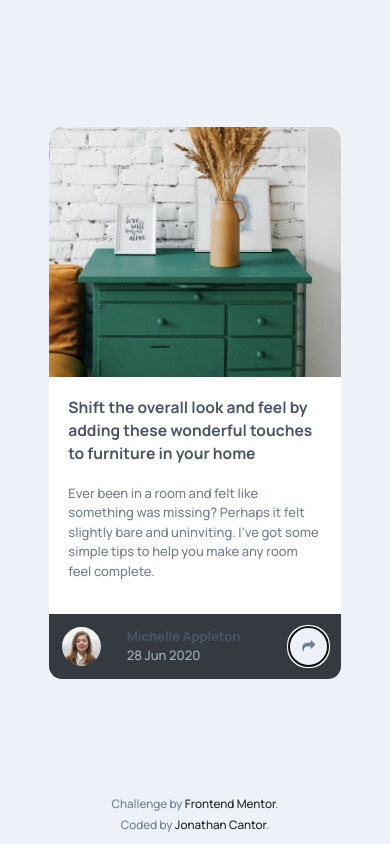
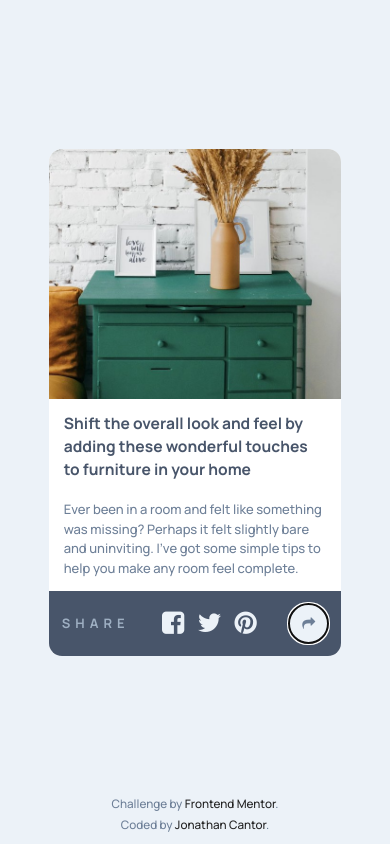
Before and after one commit to jonatcantor/Article-preview-component, a website: page src/pug/index.pug in a window 390 px wide. Both pictures are taken after a click on the button 308 px from the left and 646 px from the top of the page. Drawn offline with nearby package versions, Linux system fonts and the light colour scheme; files that its build step writes are made by us from their sources.

Commit message:
Added button interactivity

```diff
--- a/gulpfile.js
+++ b/gulpfile.js
@@ -23,7 +23,9 @@ function watch(){
 
 function fonts(){
   return gulp.src([
-    './node_modules/font-awesome/fonts/*.ttf'
+    './node_modules/font-awesome/fonts/*.ttf',
+    './node_modules/font-awesome/fonts/*.woff',
+    './node_modules/font-awesome/fonts/*.woff2'
   ])
   .pipe(gulp.dest('./src/fonts'));
 }
--- a/src/js/index.js
+++ b/src/js/index.js
@@ -0,0 +1,69 @@
+Popper.Defaults.modifiers.computeStyle.gpuAcceleration = !(window.devicePixelRatio < 1.5 && /Win/.test(navigator.platform))
+
+let personAreaButton = document.querySelector('#person-area .share-button');
+let personArea = document.querySelector('#person-area');
+
+let personComponents = document.querySelectorAll('.person-component');
+let shareComponents = document.querySelectorAll('.share-component');
+
+InitPopover();
+
+window.addEventListener('resize', () => {
+  // for desktop or tablet styles
+  if(window.innerWidth >= 768) {
+    if(!shareComponents[0].classList.contains('d-none')){
+      ChangeAreas();
+    }
+
+    $('#share-button').popover('enable');
+  }
+
+  // for mobile styles
+  else{
+    $('#share-button').popover('disable');
+    $('#share-button').popover('hide');
+  }
+});
+
+personAreaButton.addEventListener('click', () => {
+  // click in mobile styles
+  if(window.innerWidth < 768) {
+    ChangeAreas();
+  }
+});
+
+function InitPopover() {
+  ($('#share-button').popover({
+    container: "body",
+    toggle: "popover",
+    placement: "top",
+    trigger: "click",
+    html: true,
+    content: "<div class='d-flex flex-row justify-content-between align-items-center'>" +
+                shareComponents[0].innerHTML +
+                "<div>" +
+                  shareComponents[1].innerHTML +
+                "</div>"+
+              "</div>"
+  }));
+
+  if(window.innerWidth >= 768) {
+    $('#share-button').popover('enable');
+  }
+
+  else{
+    $('#share-button').popover('disable');
+  }
+}
+
+function ChangeAreas(){
+  personArea.classList.toggle('bg-dark');
+
+  personComponents.forEach(item => {
+    item.classList.toggle('d-none');
+  });
+
+  shareComponents.forEach(item => {
+    item.classList.toggle('d-none');
+  });
+}
--- a/src/pug/index.pug
+++ b/src/pug/index.pug
@@ -13,23 +13,31 @@ html(lang="en")
       div(class="row")
         div(class="col-md p-0 overflow-hidden bg-image")
 
-        div(class="col d-flex flex-column justify-content-start")
-          div(class="row p-4")
-            h1(class="article-title") Shift the overall look and feel by adding these wonderful touches to furniture in your home
+        div(class="col d-flex flex-column justify-content-start mt-3")
+          h1(class="article-title") Shift the overall look and feel by adding these wonderful touches to furniture in your home
 
-            p(class="my-3") Ever been in a room and felt like something was missing? Perhaps it felt slightly bare and uninviting. I’ve got some simple tips to help you make any room feel complete.
+          p(class="my-3") Ever been in a room and felt like something was missing? Perhaps it felt slightly bare and uninviting. I’ve got some simple tips to help you make any room feel complete.
 
-          div(class="bg-dark row justify-content-between mt-auto")
-            div(class="col-auto p-3")
+          div(class="row justify-content-between align-items-center flex-nowrap mt-auto" id="person-area")
+            //- person area
+            div(class="col-auto p-3 person-component")
               img(src="/images/avatar-michelle.jpg", alt="Michelle photo showing her face", class="avatar-image rounded-circle")
 
-            div(class="col-auto p-3 mr-auto")
+            div(class="col-auto p-3 mr-auto person-component")
               p(class="my-0 person-name-text") Michelle Appleton
               p(class="my-0 date-text") 28 Jun 2020
 
+            //- share area
+            div(class="col-auto p-3 share-component d-none"): p(class="my-0 share-text") SHARE
+
+            div(class="col-auto p-3 mr-auto share-component d-none")
+              a(href="#" class="mx-2"): i(class="fa fa-facebook-square")
+              a(href="#" class="mx-2"): i(class="fa fa-twitter")
+              a(href="#" class="mx-2"): i(class="fa fa-pinterest")
+
+            //- share button
             div(class="col-auto p-3")
-              button(class="border-0 rounded-circle share-button")
-                i(class="fa fa-share")
+              button(type="button" class="border-0 rounded-circle share-button" id="share-button"): i(class="fa fa-share")
 
     footer(class="attribution my-2")
       small(class="d-block my-1 text-center") Challenge by
--- a/src/scss/main.scss
+++ b/src/scss/main.scss
@@ -8,6 +8,7 @@ $link-color: #222222;
 $border-radius-lg: 1rem;
 $font-family-base: 'Manrope', sans-serif;
 $h1-font-size: 1.2rem;
+$dark: $title-color;
 
 @import "../../node_modules/bootstrap/scss/bootstrap";
 
@@ -17,6 +18,7 @@ html{
 
 body{
   font-weight: 500;
+  min-width: 320px;
 }
 
 small{
@@ -58,8 +60,64 @@ small{
   background-size: cover;
 }
 
+.share-component{
+  .share-text{
+    font-weight: 700;
+    letter-spacing: 5px;
+    color: $date-color;
+  }
+
+  .fa:not(.fa-share){
+    font-size: 2rem;
+  }
+
+  .fa{
+    color: $body-bg;
+  }
+
+  .share-button{
+    background-color: $body-color;
+  }
+}
+
 @include media-breakpoint-up(xl) {
   .w-75 {
     width: 50% !important;
   }
 }
+
+@include media-breakpoint-up(sm) {
+  .popover{
+    min-width: 250px;
+    max-width: 250px;
+    padding: 10px;
+    margin-bottom: 15px;
+    background-color: $title-color;
+
+    .arrow{
+      border-color: $title-color;
+    }
+  }
+
+  .bs-popover-top .arrow::after,
+  .bs-popover-auto[x-placement^="top"] .arrow::after {
+      border-top-color: $title-color;
+  }
+
+  .share-text{
+    font-weight: 700;
+    letter-spacing: 5px;
+    color: $body-color;
+  }
+
+  .fa:not(.fa-share){
+    font-size: 2rem;
+    color: $body-bg;
+  }
+}
+
+@include media-breakpoint-down(sm) {
+  #share-popover {
+    display: none;
+  }
+}
```
Also changed, not shown: README.md, src/css/main.css, src/fonts/fontawesome-webfont.woff (added), src/fonts/fontawesome-webfont.woff2 (added), src/index.html.
